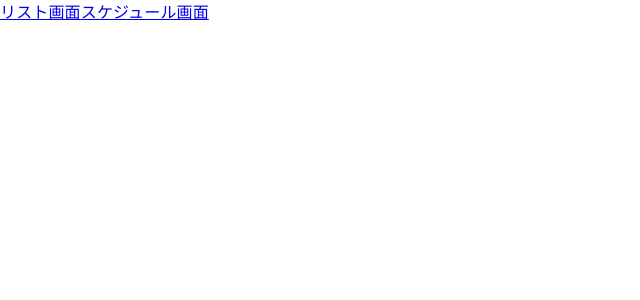
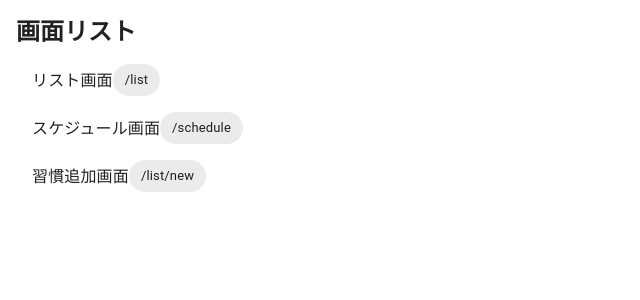
Before and after one commit to hack-CommTech/routify-app, a Next.js app in the folder apps/web/: page / in a window 1280 px wide. Shown: the top 300 px of the page, without its empty margins (0-640 px from the left). Built offline with nearby package versions, Linux system fonts and the light colour scheme.

Commit message:
#19 目次の作成

```diff
--- a/apps/web/src/app/page.tsx
+++ b/apps/web/src/app/page.tsx
@@ -1,10 +1,40 @@
-import Link from 'next/link';
+import {
+  Box,
+  Chip,
+  List,
+  ListItem,
+  ListItemButton,
+  Typography,
+} from '@mui/material';
 
+/**
+ * 開発に便利な画面リンクリスト
+ */
+const links: { name: string; path: string }[] = [
+  { name: 'リスト画面', path: '/list' },
+  { name: 'スケジュール画面', path: '/schedule' },
+  { name: '習慣追加画面', path: '/list/new' },
+];
+
+/**
+ * 開発に便利な画面リンク
+ */
 const Home = () => (
-  <>
-    <Link href="/list">リスト画面</Link>
-    <Link href="/schedule">スケジュール画面</Link>
-  </>
+  <Box p={2}>
+    <Typography variant="h5" fontWeight="bold">
+      画面リスト
+    </Typography>
+    <List>
+      {links.map((link) => (
+        <ListItem key={link.path} disablePadding>
+          <ListItemButton href={link.path}>
+            {link.name}
+            <Chip label={link.path} />
+          </ListItemButton>
+        </ListItem>
+      ))}
+    </List>
+  </Box>
 );
 
 export default Home;
```
